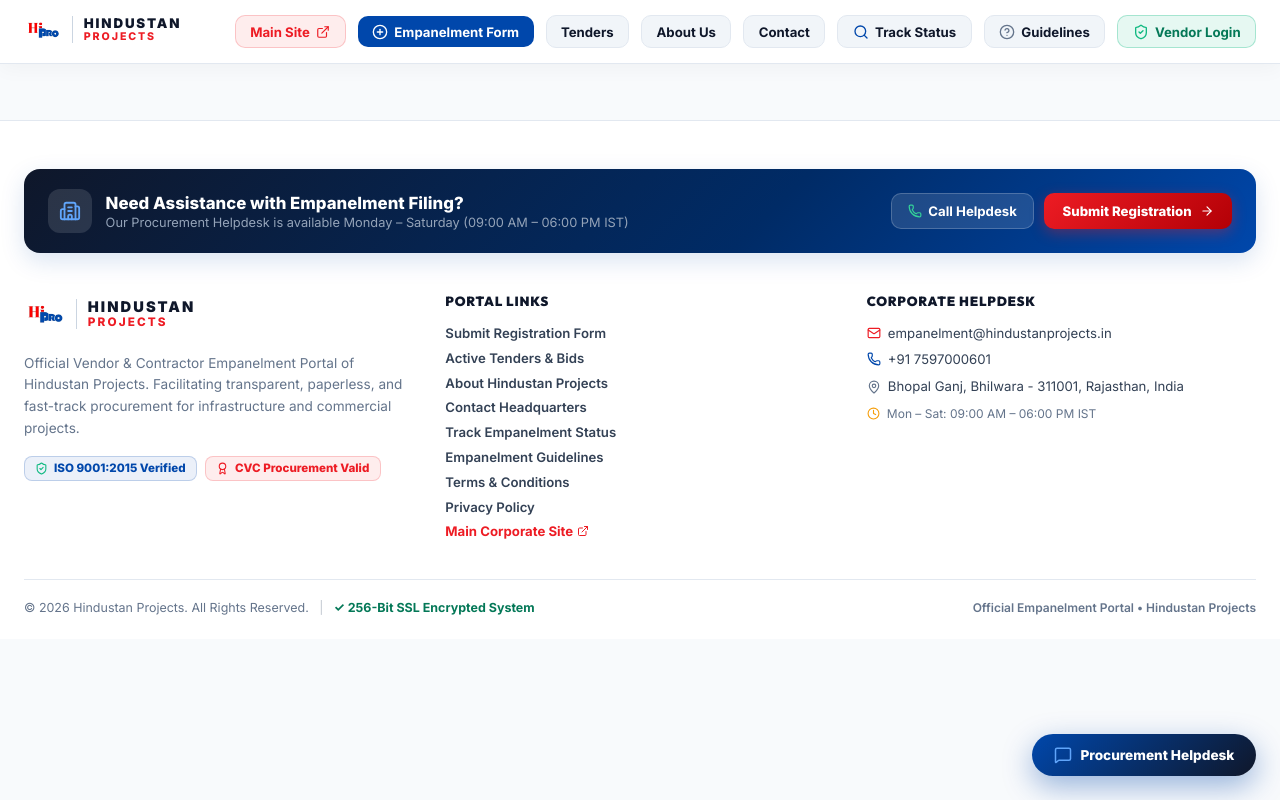
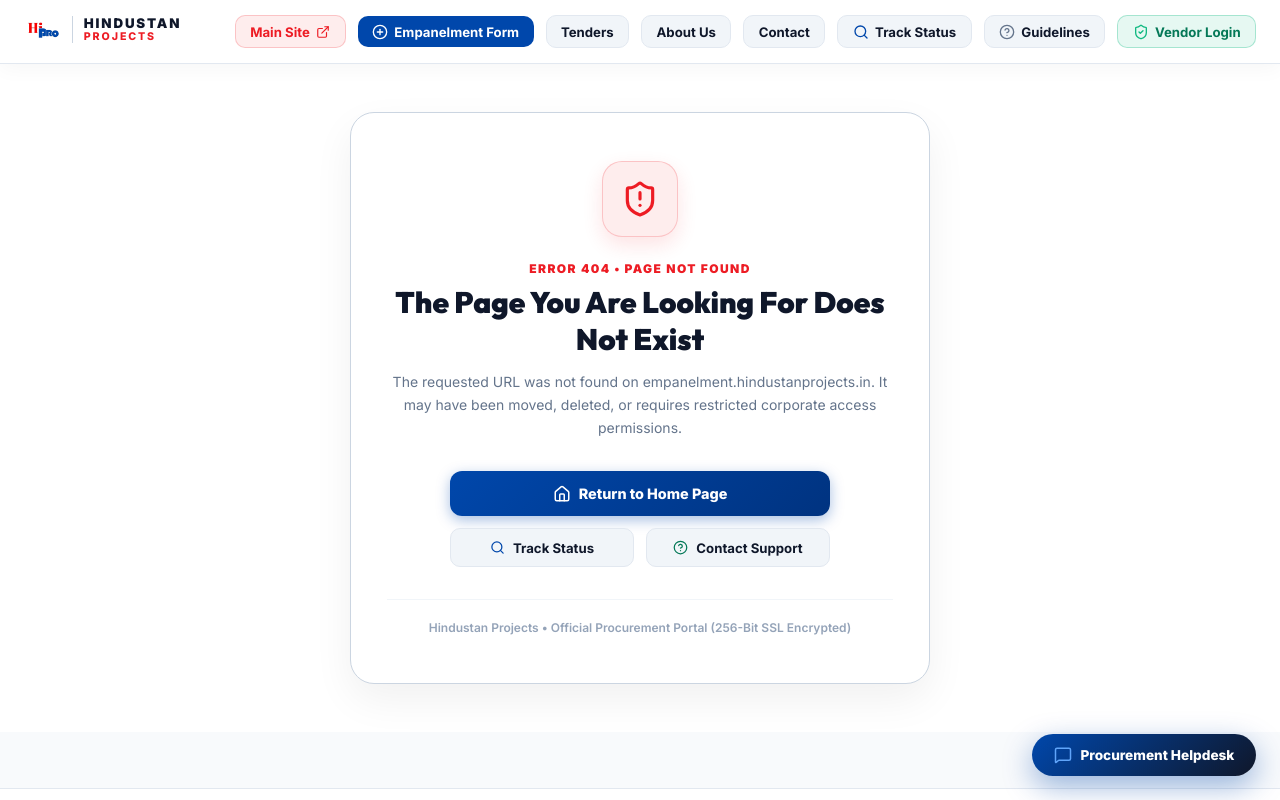
Before and after one commit to hindustan-groups/Empanelment-Portal, a React (Vite) app: page /404 in a window 1280 px wide. Shown: the top 800 px of the page. Built offline with nearby package versions, Linux system fonts and the light colour scheme.

Commit message:
feat(security-and-404): secure admin URLs by obfuscating public /admin routes to 404 Not Found page, and implement executive 404 page for unmatched routes

```diff
--- a/src/App.jsx
+++ b/src/App.jsx
@@ -21,6 +21,7 @@ import TendersPage from './pages/TendersPage';
 import TermsPage from './pages/TermsPage';
 import PrivacyPage from './pages/PrivacyPage';
 import VerifyPassPage from './pages/VerifyPassPage';
+import NotFoundPage from './pages/NotFoundPage';
 
 // Auto Scroll To Top Component on Route Navigation
 function ScrollToTop() {
@@ -204,7 +205,6 @@ function MainAppLayout() {
               />
             }
           />
-          <Route path="/admin-login" element={<Navigate to="/internal-portal-login" replace />} />
 
           <Route
             path="/internal-admin-dashboard"
@@ -219,7 +219,14 @@ function MainAppLayout() {
               )
             }
           />
-          <Route path="/admin" element={<Navigate to="/internal-admin-dashboard" replace />} />
+
+          {/* Secure Obfuscation: Public /admin and /admin-login redirect to 404 Page */}
+          <Route path="/admin-login" element={<Navigate to="/404" replace />} />
+          <Route path="/admin" element={<Navigate to="/404" replace />} />
+
+          {/* Global 404 Not Found Page */}
+          <Route path="/404" element={<NotFoundPage />} />
+          <Route path="*" element={<NotFoundPage />} />
         </Routes>
       </main>
 
--- /dev/null
+++ b/src/pages/NotFoundPage.jsx
@@ -0,0 +1,149 @@
+import React from 'react';
+import { Link, useNavigate } from 'react-router-dom';
+import { Building2, Home, Search, HelpCircle, ArrowLeft, ShieldAlert, AlertCircle } from 'lucide-react';
+import Logo from '../components/Logo';
+
+export default function NotFoundPage() {
+  const navigate = useNavigate();
+
+  return (
+    <div style={{
+      minHeight: '80vh',
+      display: 'flex',
+      alignItems: 'center',
+      justifyContent: 'center',
+      padding: '3rem 1.5rem',
+      backgroundColor: 'var(--bg-card)'
+    }}>
+      <div style={{
+        maxWidth: 580,
+        width: '100%',
+        backgroundColor: '#FFFFFF',
+        borderRadius: 24,
+        padding: '3rem 2.25rem',
+        border: '1.5px solid #CBD5E1',
+        boxShadow: '0 16px 40px rgba(0, 0, 0, 0.06)',
+        textAlign: 'center'
+      }}>
+
+        {/* Top 404 Icon Badge */}
+        <div style={{
+          width: 76,
+          height: 76,
+          borderRadius: 20,
+          backgroundColor: 'rgba(237, 28, 36, 0.08)',
+          color: '#ED1C24',
+          border: '1.5px solid rgba(237, 28, 36, 0.2)',
+          display: 'flex',
+          alignItems: 'center',
+          justifyContent: 'center',
+          margin: '0 auto 1.5rem auto',
+          boxShadow: '0 8px 20px rgba(237, 28, 36, 0.12)'
+        }}>
+          <ShieldAlert style={{ width: 38, height: 38 }} />
+        </div>
+
+        {/* 404 Tag */}
+        <div style={{
+          fontSize: '0.75rem',
+          fontWeight: 900,
+          color: '#ED1C24',
+          textTransform: 'uppercase',
+          letterSpacing: '0.12em',
+          marginBottom: '0.5rem'
+        }}>
+          ERROR 404 • PAGE NOT FOUND
+        </div>
+
+        {/* Main Heading */}
+        <h1 style={{
+          fontSize: '1.85rem',
+          fontWeight: 900,
+          color: '#0F172A',
+          marginTop: 0,
+          marginBottom: '0.75rem',
+          lineHeight: 1.25
+        }}>
+          The Page You Are Looking For Does Not Exist
+        </h1>
+
+        {/* Subtitle / Explanation */}
+        <p style={{
+          fontSize: '0.875rem',
+          color: '#64748B',
+          lineHeight: 1.65,
+          marginBottom: '2rem'
+        }}>
+          The requested URL was not found on <code>empanelment.hindustanprojects.in</code>. It may have been moved, deleted, or requires restricted corporate access permissions.
+        </p>
+
+        {/* Action Buttons */}
+        <div style={{
+          display: 'flex',
+          flexDirection: 'column',
+          gap: '0.75rem',
+          maxWidth: 380,
+          margin: '0 auto'
+        }}>
+          <button
+            onClick={() => navigate('/')}
+            className="btn-primary"
+            style={{
+              width: '100%',
+              justifyContent: 'center',
+              padding: '0.85rem 1.5rem',
+              fontSize: '0.9rem',
+              borderRadius: 12
+            }}
+          >
+            <Home style={{ width: 18, height: 18 }} />
+            <span>Return to Home Page</span>
+          </button>
+
+          <div style={{ display: 'grid', gridTemplateColumns: '1fr 1fr', gap: '0.75rem' }}>
+            <Link
+              to="/track"
+              className="btn-secondary"
+              style={{
+                justifyContent: 'center',
+                padding: '0.65rem 1rem',
+                fontSize: '0.825rem',
+                borderRadius: 10
+              }}
+            >
+              <Search style={{ width: 15, height: 15, color: '#0047AB' }} />
+              <span>Track Status</span>
+            </Link>
+
+            <Link
+              to="/contact"
+              className="btn-secondary"
+              style={{
+                justifyContent: 'center',
+                padding: '0.65rem 1rem',
+                fontSize: '0.825rem',
+                borderRadius: 10
+              }}
+            >
+              <HelpCircle style={{ width: 15, height: 15, color: '#047857' }} />
+              <span>Contact Support</span>
+            </Link>
+          </div>
+        </div>
+
+        {/* Bottom Footer Note */}
+        <div style={{
+          marginTop: '2rem',
+          paddingTop: '1.25rem',
+          borderTop: '1px solid #F1F5F9',
+          fontSize: '0.75rem',
+          color: '#94A3B8',
+          fontWeight: 600
+        }}>
+          Hindustan Projects • Official Procurement Portal (256-Bit SSL Encrypted)
+        </div>
+
+      </div>
+    </div>
+  );
+}
```
